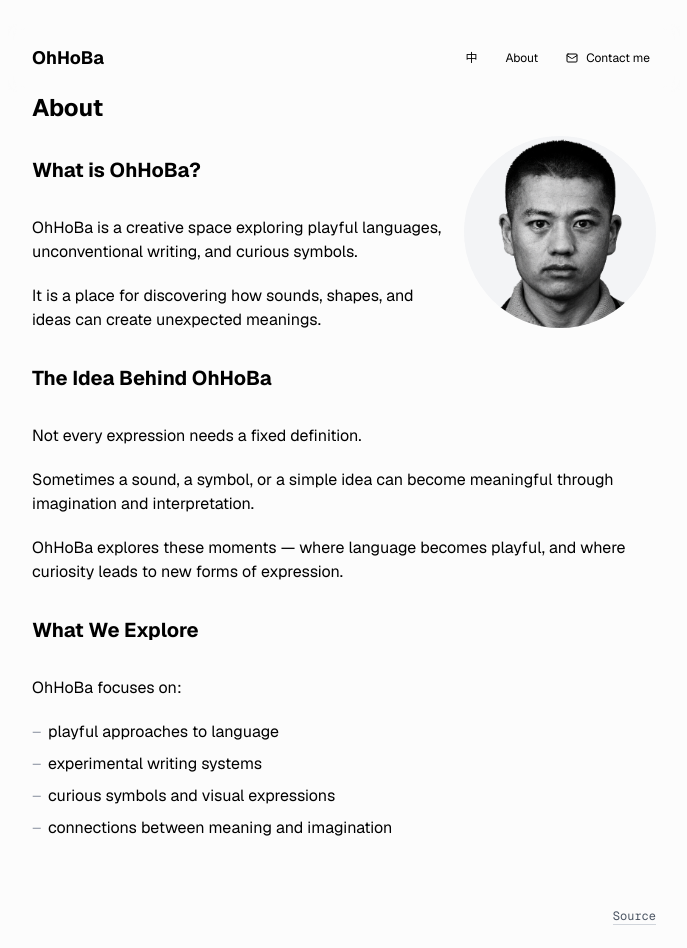
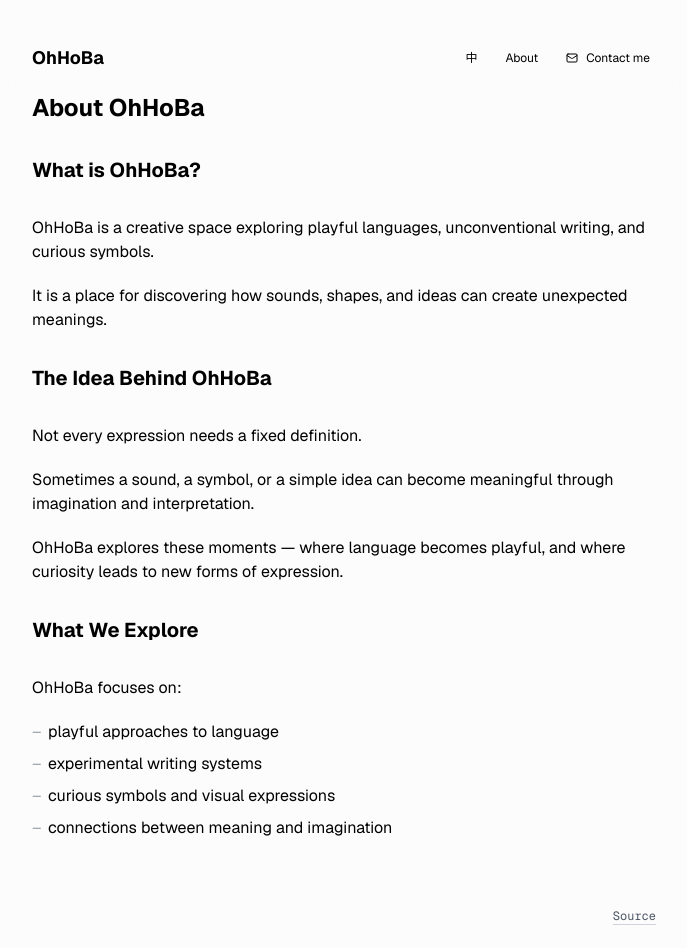
Before and after one commit to shabi/my-blog, a Next.js app: page /about in a window 1280 px wide. Shown: the whole page, without its empty margins (296-983 px from the left). Built offline with nearby package versions, Linux system fonts and the light colour scheme.

Commit message:
Revise About page metadata and content
Updated metadata for the About page, including title and description. Removed unused image import and adjusted Open Graph settings.

```diff
--- a/app/about/page.mdx
+++ b/app/about/page.mdx
@@ -1,36 +1,25 @@
-import gangPhoto from "../../public/images/gang.png";
+export const metadata = {
+  title: "About OhHoBa | OhHoBa",
 
-export const metadata = {
-  title: 'OhHoBa',
-  description: 'An island dedicated to exploring playful languages, unconventional writing, and curious symbols.',
+  description:
+    "Learn about OhHoBa, a creative space exploring playful languages, unconventional writing, and curious symbols.",
+
   openGraph: {
-    title: 'OhHoBa',
-    description: 'An island dedicated to exploring playful languages, unconventional writing, and curious symbols.',
-    images: [{ url: '/about/opengraph-image' }]
-  }
-}
+    title: "About OhHoBa",
 
-# About
+    description:
+      "Learn about OhHoBa, a creative space exploring playful languages, unconventional writing, and curious symbols.",
 
-  <img
-    src="/images/gang.png"
-    alt="OhHoBa"
-     className="
-    rounded-full
-    bg-gray-100
-    block
-    mt-2
-    mb-5
-    w-48
-    h-48
-    mx-auto
-    sm:float-right
-    sm:ml-5
-    sm:mb-5
-    object-cover
-    object-center
-  "
-  />
+    images: [
+      {
+        url: "/about/opengraph-image",
+      },
+    ],
+  },
+};
+
+
+# About OhHoBa
 
 
 ## What is OhHoBa?
```
